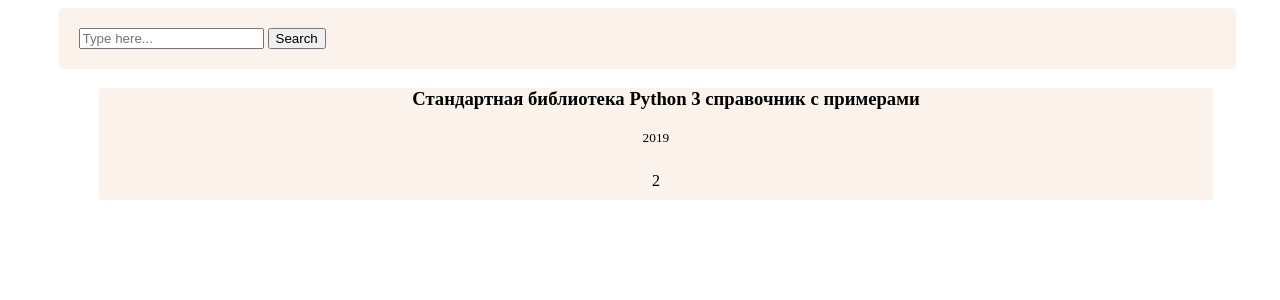
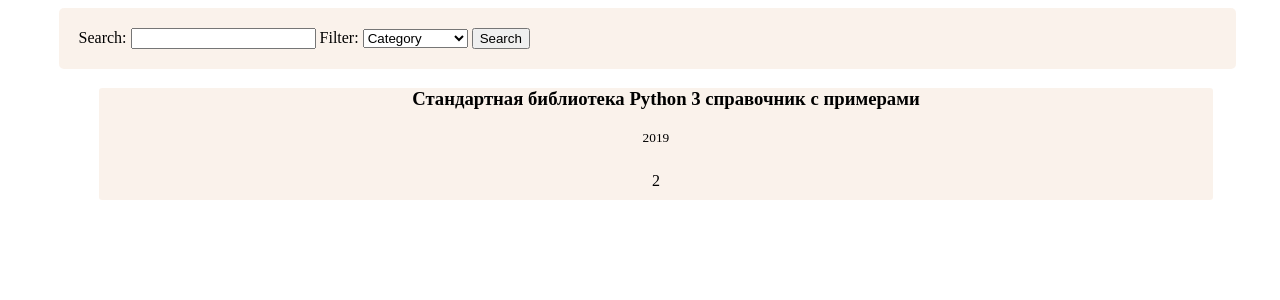
Before and after one commit to Portalshik/WebLib, a Django app: page /library/ in a window 1280 px wide. Shown: the top 300 px of the page. Run offline with Django 4.2, Linux system fonts and the light colour scheme; data comes from the database, SQL or seed files in the repository.

Commit message:
Form
Added search form

```diff
--- /dev/null
+++ b/Library/forms.py
@@ -0,0 +1,11 @@
+from django import forms
+
+
+class SearchForm(forms.Form):
+    choiceList = (
+        ('category', 'Category'),
+        ('name', 'Name of book'),
+        ('author', 'Author')
+    )
+    search = forms.CharField(max_length=30)
+    filter = forms.ChoiceField(choices=choiceList)
--- a/Library/models.py
+++ b/Library/models.py
@@ -6,7 +6,7 @@ from django.db.models import TextField, CharField, ForeignKey, IntegerField, Fil
 
 class Categories(models.Model):
     category = CharField(max_length=20)
-    parent_id = ForeignKey('self', on_delete=models.PROTECT, blank=True, default=None, null=True)
+    parent = ForeignKey('self', on_delete=models.PROTECT, blank=True, default=None, null=True)
 
     def __str__(self):
         return self.category
@@ -18,7 +18,7 @@ class Categories(models.Model):
 
 class Additions(models.Model):
     file = FileField()
-    book_id = ForeignKey('Books', on_delete=models.CASCADE)
+    book = ForeignKey('Books', on_delete=models.CASCADE)
 
     class Meta:
         verbose_name_plural = 'Дополнения'
--- a/Library/templates/index.html
+++ b/Library/templates/index.html
@@ -8,7 +8,7 @@
 	<body>
 		<header>
 			<form class="search">
-				<input type="text" placeholder="Type here...">
+				{{ form }}
 				<button type="submit">Search</button>
 			</form>
 		</header>
--- a/Library/views.py
+++ b/Library/views.py
@@ -1,6 +1,7 @@
 from django.shortcuts import render
 
 from .models import Books
+from .forms import SearchForm
 
 
 def index(request):
@@ -31,4 +32,8 @@ def index(request):
             'created_at': str(i.created_at),
             'tags': tags
         })
-    return render(request, 'index.html', {'books': books})
+    return render(request, 'index.html', {'books': books, 'form': SearchForm})
+
+
+def search(request):
+    pass
```
Also changed, not shown: Library/migrations/0008_rename_book_id_additions_book_and_more.py (added), db.sqlite3.
